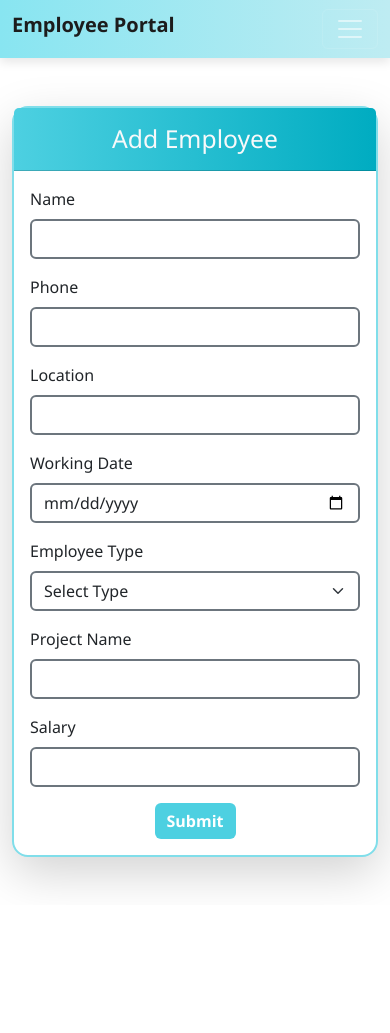
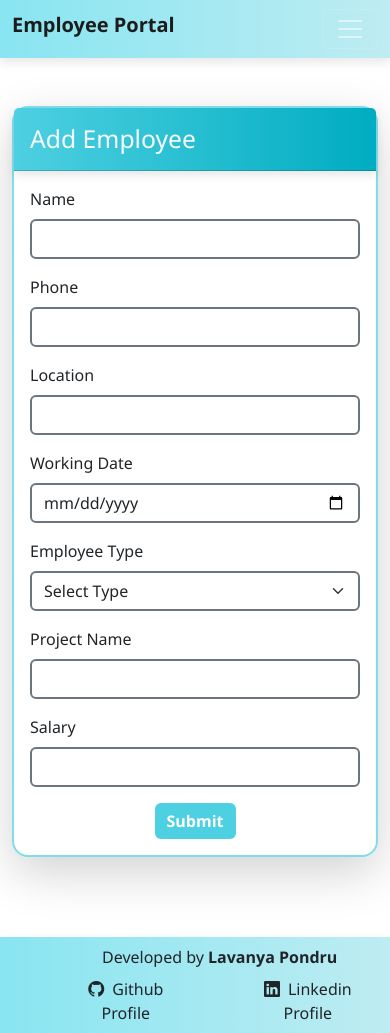
Before and after one commit to Lavanyapondru/Employee-API, a React (Vite) app: page /addemployee in a window 390 px wide. Before the commit the page ends 905 px from the top, so only its background shows below. Built offline with nearby package versions, Linux system fonts and the light colour scheme; no server answers.

Commit message:
initial commit

```diff
--- a/index.html
+++ b/index.html
@@ -6,6 +6,7 @@
     <meta name="viewport" content="width=device-width, initial-scale=1.0" />
     <title>employee-api</title>
     <link href="https://cdn.jsdelivr.net/npm/bootstrap@5.3.8/dist/css/bootstrap.min.css" rel="stylesheet" integrity="sha384-sRIl4kxILFvY47J16cr9ZwB07vP4J8+LH7qKQnuqkuIAvNWLzeN8tE5YBujZqJLB" crossorigin="anonymous">
+    <link rel="stylesheet" href="https://cdn.jsdelivr.net/npm/bootstrap-icons@1.13.1/font/bootstrap-icons.min.css">
   </head>
   <body>
     <div id="root"></div>
--- a/src/Pages/Home.jsx
+++ b/src/Pages/Home.jsx
@@ -1,6 +1,7 @@
   import axios from "axios";
   import { useEffect, useState } from "react";
 import { useNavigate } from "react-router-dom";
+import Footer from "../components/Footer";
 
   function Home() {
     const [employees, setEmployees] = useState([]);
@@ -91,7 +92,7 @@ let nav = useNavigate();
           <>
             <div className="row justify-content-center align-items-center">
               {(showAll ? employees : employees.slice(0, 6)).map((emp) => (
-                <div key={emp.id} className="col-md-4 mb-5">
+                <div key={emp.id} className="col-md-4 col-sm-6 mb-5">
                   <div className="card employee-card shadow-sm h-100">
                     <div className="card-body">
                       <p className="card-title text-dark">
@@ -119,6 +120,7 @@ let nav = useNavigate();
           </>
         )}
       </div>
+      <Footer/>
 
           </div>
 
--- a/src/components/AddEmployee.jsx
+++ b/src/components/AddEmployee.jsx
@@ -2,6 +2,7 @@ import axios from "axios";
 import { useEffect, useState } from "react";
 import Navbar from "./Navabr"; // corrected spelling
 import { useNavigate } from "react-router-dom";
+import Footer from "./Footer";
 
 function AddEmployee() {
   let nav = useNavigate();
@@ -77,7 +78,7 @@ function AddEmployee() {
       <Navbar />
       <div className="container my-5">
         <div className="card shadow-lg  rounded-4 mb-5 employee-form-card">
-          <div className="card-header bg-dark text-light text-center py-3 bg-aqua">
+          <div className="card-header bg-dark text-light text-center py-3 bg-aqua navbar">
             <h2 className="mb-0">Add Employee</h2>
           </div>
           <div className="card-body">
@@ -157,6 +158,10 @@ function AddEmployee() {
           </div>
         </div>
       </div>
+      <div className="footeradd">
+        <Footer/>
+      </div>
+
     </div>
   );
 }
--- /dev/null
+++ b/src/components/Footer.jsx
@@ -0,0 +1,35 @@
+function Footer() {
+    return (
+        <div>
+            <footer className="navbar text-dark py-2 footerone">
+      <div className="container text-center d-flex justify-content-between footerrr">
+        {/* Footer Text */}
+        <p className="mb-2 head">
+          Developed by <strong>Lavanya Pondru</strong>
+        </p>
+
+        {/* Social Links */}
+        <div className="d-flex justify-content-center gap-5 text-dark">
+          <a
+            href="https://github.com/Lavanyapondru"
+            target="_blank"
+            rel="noreferrer"
+            className="text-dark text-decoration-none fs-6">
+            <i className="bi bi-github me-2"></i>Github Profile
+          </a>
+          <a
+            href="https://www.linkedin.com/in/lavanya-pondru-b49a8b30b/"
+            target="_blank"
+            rel="noreferrer"
+            className="text-dark text-decoration-none"
+          >
+            <i className="bi bi-linkedin me-2"></i>Linkedin Profile
+          </a>
+        </div>
+      </div>
+    </footer>
+        </div>
+     );
+}
+
+export default Footer;
--- a/src/components/ViewEmployee.jsx
+++ b/src/components/ViewEmployee.jsx
@@ -3,6 +3,7 @@ import { useEffect, useState } from "react";
 import Navbar from "./Navabr";
 import { MaterialReactTable } from "material-react-table";
 import { useNavigate } from "react-router-dom";
+import Footer from "./Footer";
 
 function ViewEmployee() {
   const [employees, setEmployees] = useState([]);
@@ -133,6 +134,9 @@ function ViewEmployee() {
           />
         )}
       </div>
+      <div>
+        <Footer/>
+      </div>
     </div>
   );
 }
--- a/src/components/ViewSingleEmployee.jsx
+++ b/src/components/ViewSingleEmployee.jsx
@@ -2,10 +2,11 @@
 import axios from "axios";
 import { useEffect, useState } from "react";
 import { useParams } from "react-router-dom";
+import Footer from "./Footer";
 import Navbar from "./Navabr";
 
 function ViewEmployee() {
-  const { id } = useParams(); // get employee id from URL
+  const { id } = useParams();
   const [employee, setEmployee] = useState(null);
   const [loading, setLoading] = useState(true);
 
@@ -22,21 +23,23 @@ function ViewEmployee() {
   }, [id]);
 
   if (loading) {
-    return <p className="text-center fs-5 text-muted">Loading employee details...</p>;
+    return <p className="text-center fs-5 text-muted mt-4">Loading employee details...</p>;
   }
 
   if (!employee) {
-    return <p className="text-center text-danger">Employee not found.</p>;
+    return <p className="text-center text-danger mt-4">Employee not found.</p>;
   }
 
   return (
     <div>
+      <Navbar/>
 
-   <Navbar/>
-    <div className="container my-5">
+    <div className="d-flex flex-column ">
 
-      <h2 className="text-center mb-5 singletitle">Employee Details</h2>
-      <div className="card single shadow-sm p-4 mt-3 text-center">
+
+      <div className="container flex-grow-1">
+        <h2 className="text-center mb-5 singletitle mt-5">Employee Details</h2>
+        <div className="card single shadow-sm p-4 mx-auto" style={{ maxWidth: "500px" }}>
           <p><strong>Name:</strong> {employee.name}</p>
           <p><strong>Phone:</strong> {employee.phonenumber}</p>
           <p><strong>Project:</strong> {employee.projectname}</p>
@@ -49,6 +52,9 @@ function ViewEmployee() {
           <p><strong>Type:</strong> {employee.employeetype}</p>
         </div>
       </div>
+
+      <div className="footer"><Footer /></div>
+    </div>
      </div>
   );
 }
--- a/src/index.css
+++ b/src/index.css
@@ -141,6 +141,13 @@ header p {
  border: 2px solid skyblue;
  border-radius: 50px;
 }
+
+.footer {
+  margin-top: 160px;
+}
+.footeradd {
+  margin-top: 80px;
+}
 @media screen and (min-width:320px) and (max-width:460px) {
   .employee-form-card {
   width: 100%;
@@ -153,4 +160,15 @@ header p {
 .singletitle {
   color: #80deea !important;
 }
+.footerone {
+  text-align: center !important;
 }
+.footerrr {
+  margin-left: 50px;
+  text-align: center;
+}
+
+.head {
+  margin-left: 40px;
+}
+}
```
Lines whose indentation alone changed are shown as unchanged.
